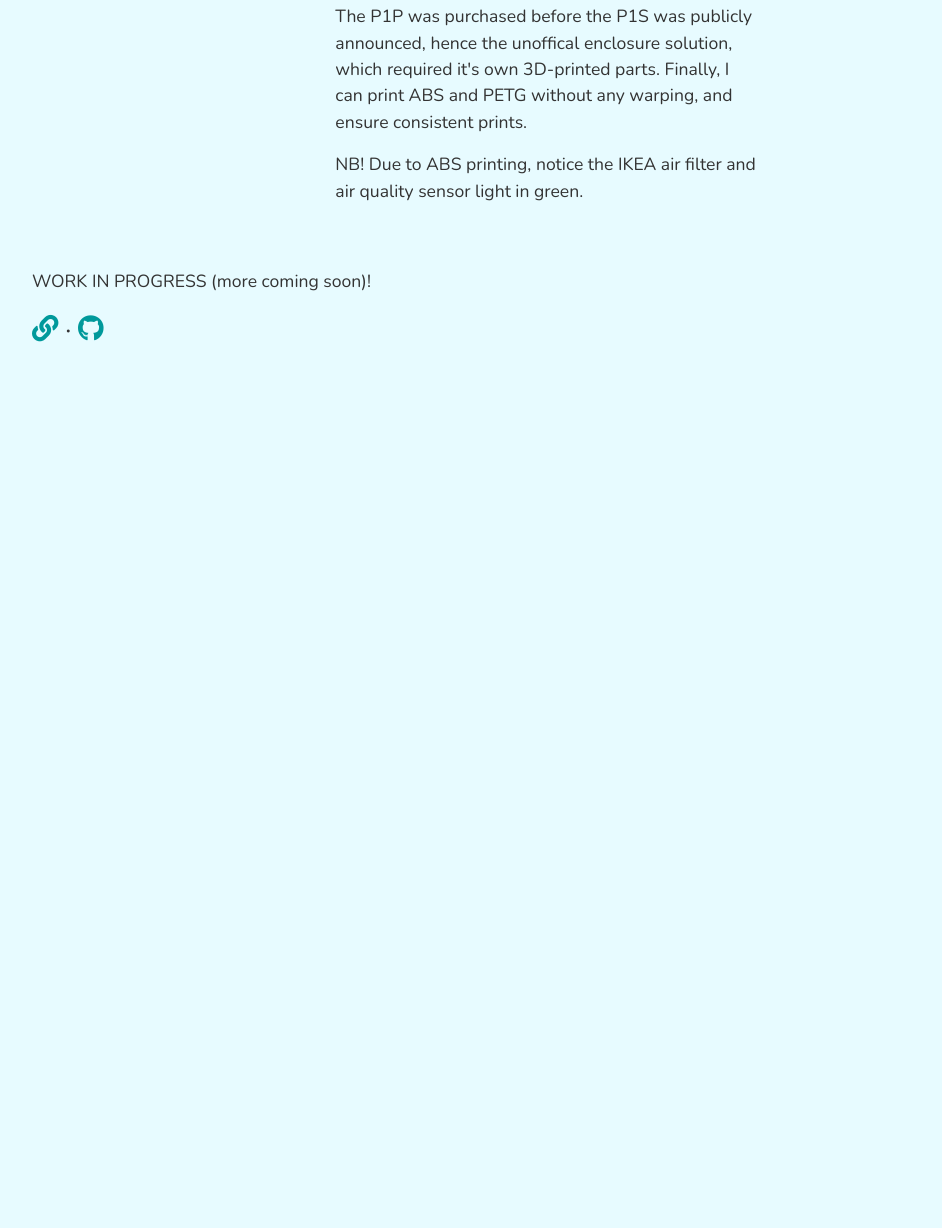
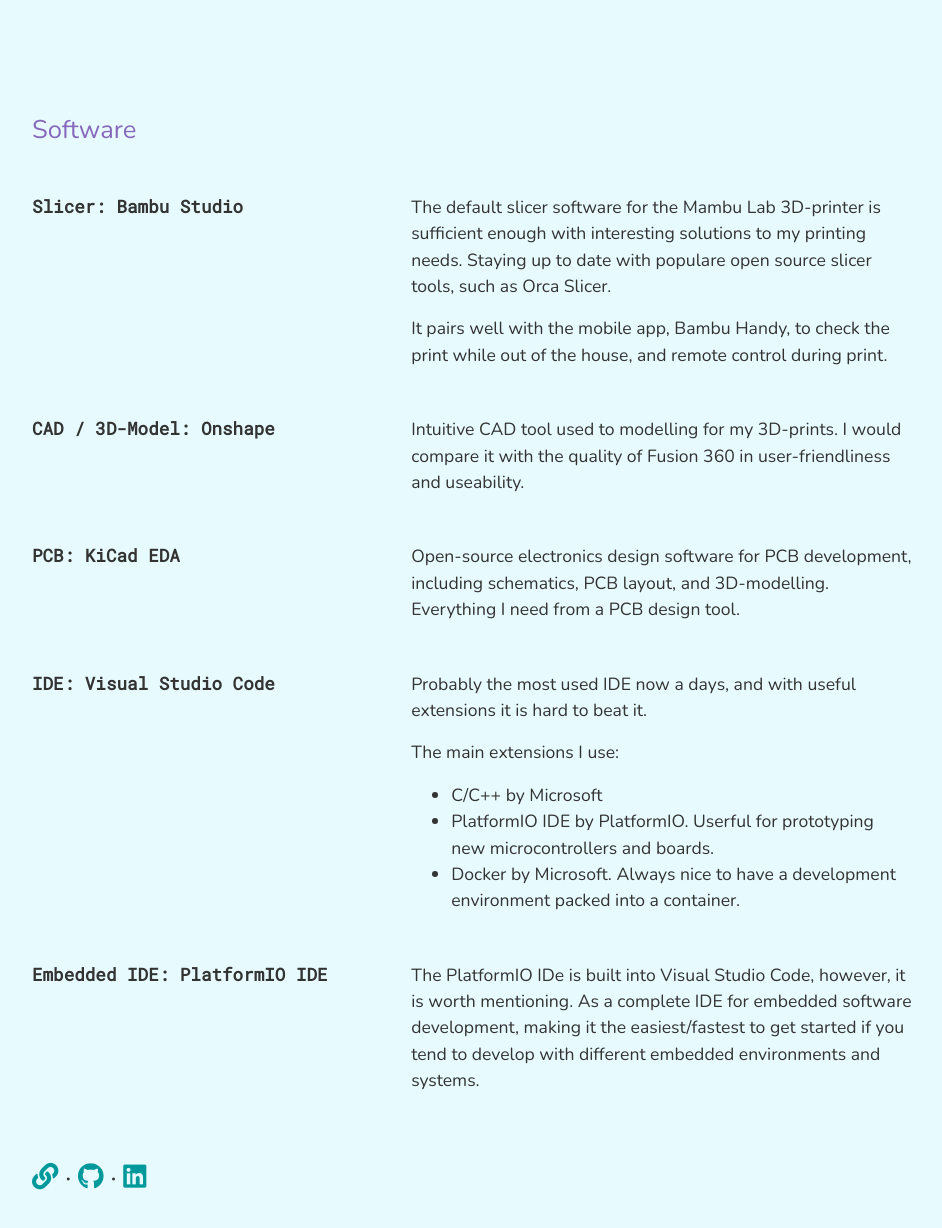
Before and after one commit to engemil/engemil.github.io, a plain HTML site: page workshop.html in a window 1280 px wide. Shown: the part 862-2090 px from the top of the page, without its empty margins (168-1110 px from the left). Before the commit the page ends 1263 px from the top, so only its background shows below. Drawn offline with nearby package versions, Linux system fonts and the light colour scheme.

Commit message:
Did some changes to the information, updated the workshop page

```diff
--- a/workshop.html
+++ b/workshop.html
@@ -37,7 +37,7 @@
                     <img src="./static/workbench_2024.png" alt="AI generated pixel art" title="Avatar of Engemil created by Copilot" class="img-me img-fluid">
                   </dt>
                   <dd class="col-md-6 col-sm-12">
-                    <p> The "tiny and well equipped" workbench consists of a wide range of hardware tools to more delicate electronics equipment, such as embedded programming tools (e.g. STLINK-V2MINIE).
+                    <p> The "tiny and well equipped" workbench consists of a wide range of hardware tools to more delicate electronics equipment, such as embedded programming tools.
                     </p>
 
                     <p> The most used tools being the 3D-printer, soldering station, DIY bench power supply, multimeter, debugging tools, other programmers, and a simple logic analyzer.
@@ -54,13 +54,8 @@
                   <dt class="col-md-4 col-sm-12">
                     3D-Printer: Bambu Lab P1P
                   </dt>
-                  <dd class="col-md-6 col-sm-12">
-                    <p> The first proper 3D-printer in the house (the predecessor was a rather disastrous M3D Micro 3D-printer, Kickstarter funded in 2015).
-                    </p>
-
-                    <p> The P1P was purchased before the P1S was publicly announced, hence the unoffical enclosure solution, which required it's own 3D-printed parts. Finally, I can print ABS and PETG without any warping, and ensure consistent prints.
-                    </p>
-                    <p> NB! Due to ABS printing, notice the IKEA air filter and air quality sensor light in green.
+                  <dd class="col-md-8 col-sm-12">
+                    <p> The first proper 3D-printer in the house, with an unofficial enclosure solution. With IKEA air filter, printing ABS isn't an issue in the hallway anymore.
                     </p>
 
                   </dd>
@@ -68,13 +63,70 @@
                 </dl>
 
 
-                <p> WORK IN PROGRESS (more coming soon)! </p>
+
+                <h2 id="Software">Software</h2>
+                <dl class="row">
+
+                  <dt class="col-md-5 col-sm-12">
+                    Slicer: Bambu Studio
+                  </dt>
+                  <dd class="col-md-7 col-sm-12">
+                    <p> The default slicer software for the Mambu Lab 3D-printer is sufficient enough with interesting solutions to my printing needs. Staying up to date with populare open source slicer tools, such as Orca Slicer.
+                    </p>
+                    <p> It pairs well with the mobile app, Bambu Handy, to check the print while out of the house, and remote control during print.
+                    </p>
+                  </dd>
+
+                  <dt class="col-md-5 col-sm-12">
+                    CAD / 3D-Model: Onshape
+                  </dt>
+                  <dd class="col-md-7 col-sm-12">
+                    <p>  Intuitive CAD tool used to modelling for my 3D-prints. I would compare it with the quality of Fusion 360 in user-friendliness and useability.
+                    </p>
+
+                  </dd>
+
+                  <dt class="col-md-5 col-sm-12">
+                    PCB: KiCad EDA
+                  </dt>
+                  <dd class="col-md-7 col-sm-12">
+                    <p>  Open-source electronics design software for PCB development, including schematics, PCB layout, and 3D-modelling. Everything I need from a PCB design tool.
+                    </p>
+
+                  </dd>
+
+                  <dt class="col-md-5 col-sm-12">
+                    IDE: Visual Studio Code
+                  </dt>
+                  <dd class="col-md-7 col-sm-12">
+                    <p>  Probably the most used IDE now a days, and with useful extensions it is hard to beat it.
+                    </p>
+                    <p>The main extensions I use:</p>
+                    <ul>
+                      <li>C/C++ by Microsoft</li>
+                      <li>PlatformIO IDE by PlatformIO. Userful for prototyping new microcontrollers and boards.</li>
+                      <li>Docker by Microsoft. Always nice to have a development environment packed into a container.</li>
+                    </ul>
+                  </dd>
+
+                  <dt class="col-md-5 col-sm-12">
+                    Embedded IDE: PlatformIO IDE
+                  </dt>
+                  <dd class="col-md-7 col-sm-12">
+                    <p>  The PlatformIO IDe is built into Visual Studio Code, however, it is worth mentioning. As a complete IDE for embedded software development, making it the easiest/fastest to get started if you tend to develop with different embedded environments and systems.
+                    </p>
+                  </dd>
+
+                </dl>
 
 
 
                 <p class="footer links">
                   <a href="https://engemil.github.io" title="Website"><i class="fas fa-link" aria-hidden="true"></i></a> ·
-                  <a href="https://github.com/engemil" rel="noopener" title="GitHub"><i class="fab fa-github" aria-hidden="true"></i></a>
+                  <a href="https://github.com/engemil" rel="noopener" title="GitHub"><i class="fab fa-github" aria-hidden="true"></i></a> ·
+                  <a href="https://www.linkedin.com/in/emil-jenssen" rel="noopener" title="GitHub"><i class="fab fa-linkedin" aria-hidden="true"></i></a>
+
+
                   <!-- <a href="mailto:RANDOM@EMAIL.COM" title="Email"><i class="fas fa-envelope" aria-hidden="true"></i></a>  -->
                 </p>
 
```
Also changed, not shown: index.html (+9 -5 lines).
